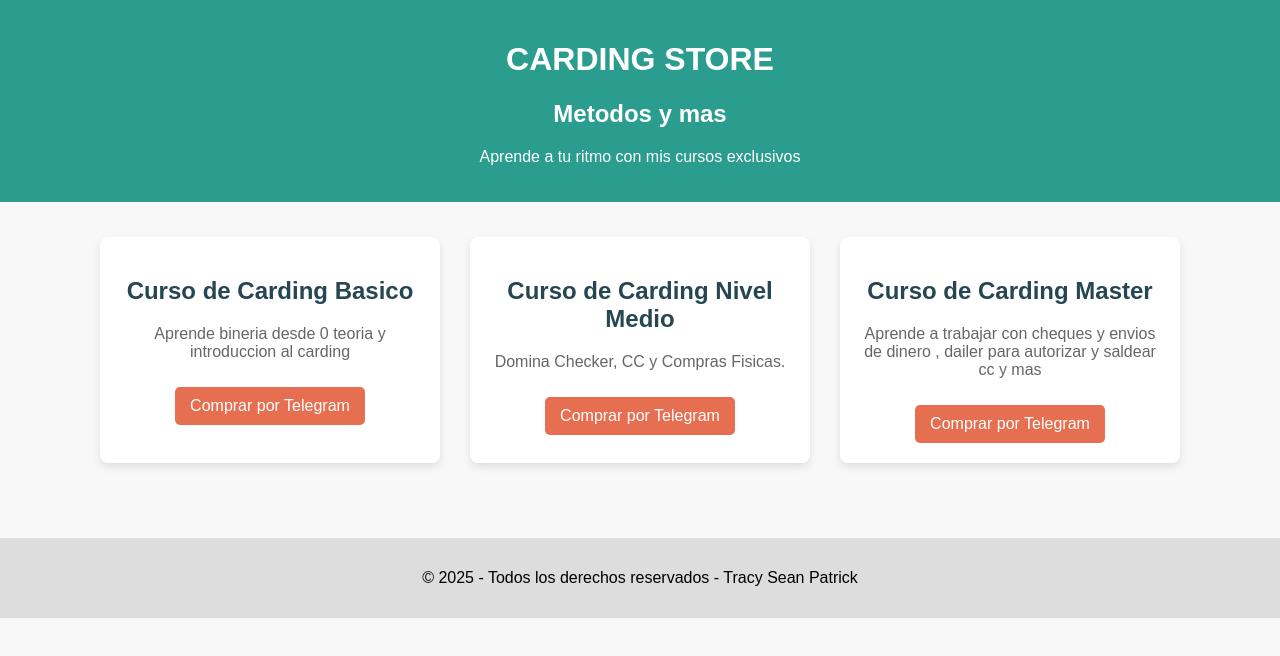
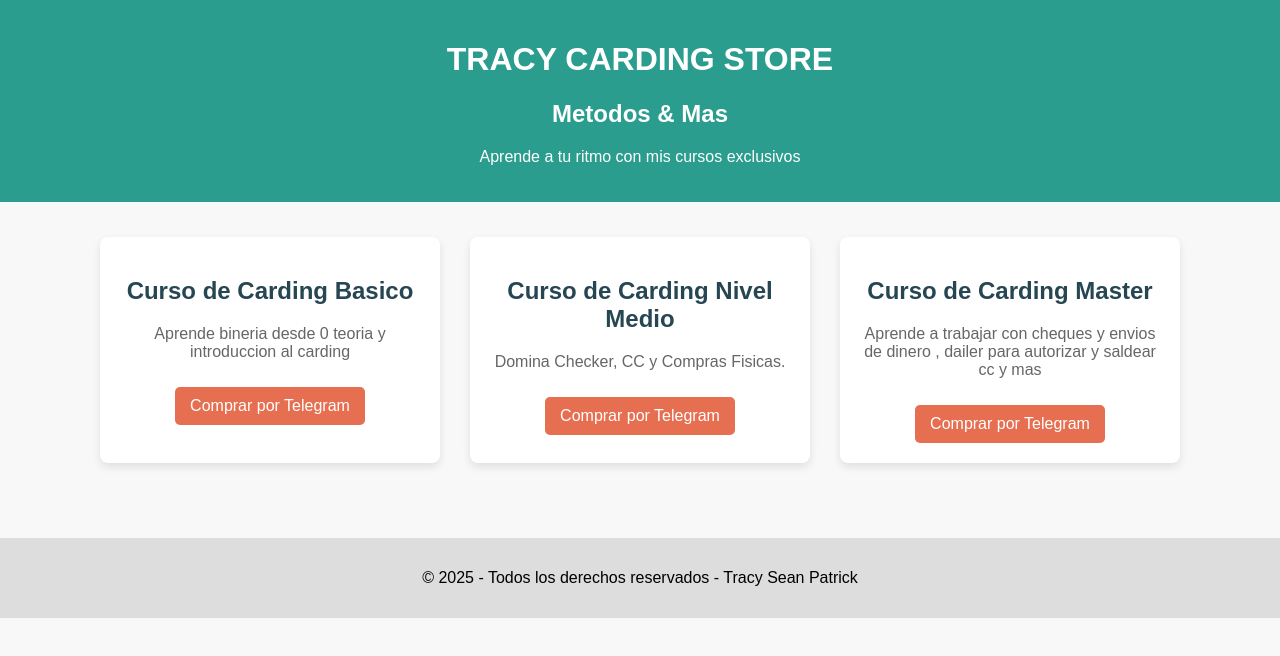
Before and after one commit to binero40/TRACYCARDINGSTORE, a plain HTML site: page index.html in a window 1280 px wide. Drawn offline with Linux system fonts and the light colour scheme.

Commit message:
Update index.html

```diff
--- a/index.html
+++ b/index.html
@@ -71,8 +71,8 @@
 <body>
 
   <header>
-    <h1>CARDING STORE</h1>
-    <h2>Metodos y mas</h2>
+    <h1>TRACY CARDING STORE</h1>
+    <h2>Metodos & Mas</h2>
     <p>Aprende a tu ritmo con mis cursos exclusivos</p>
   </header>
 
```
